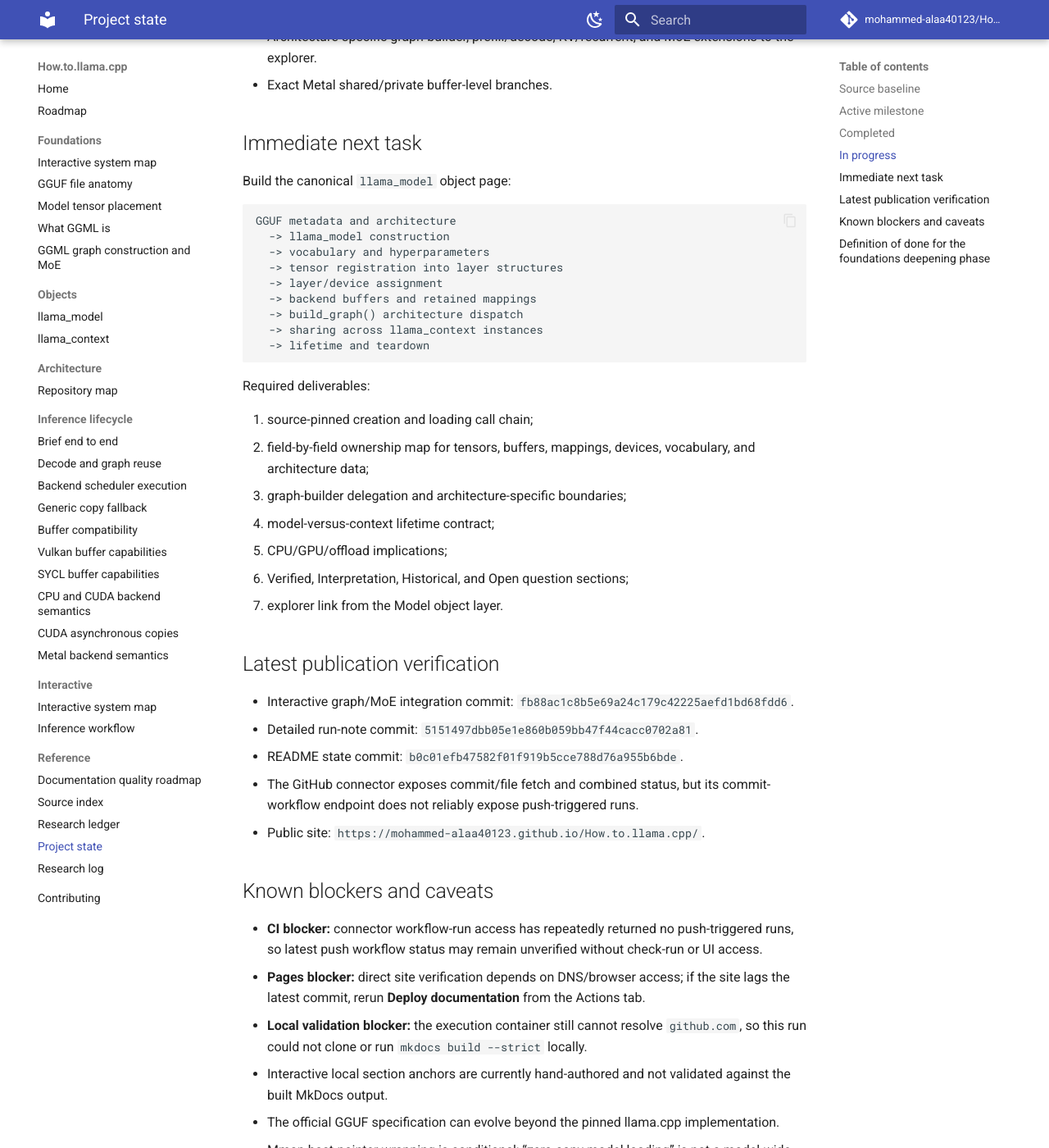
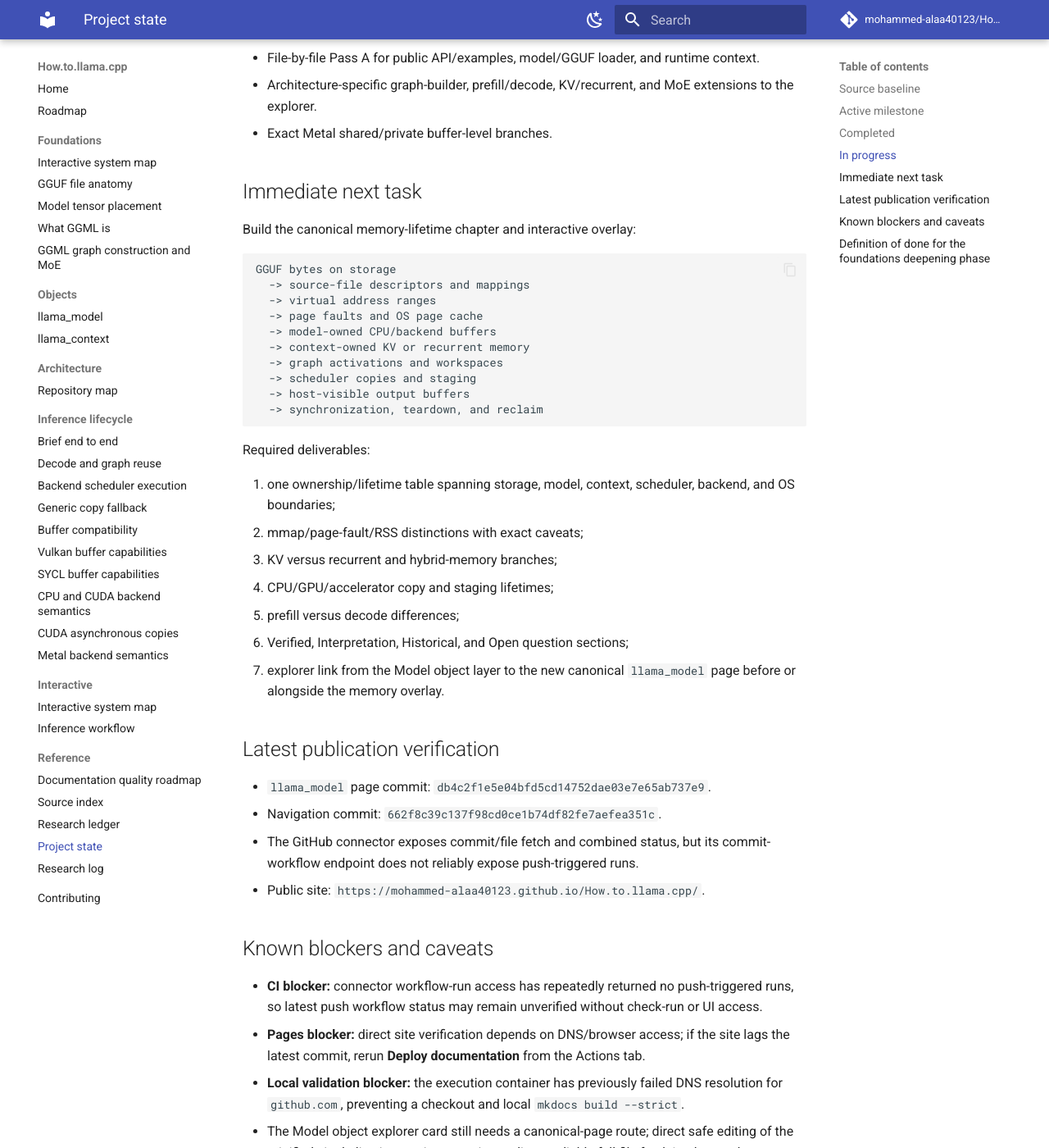
Before and after one commit to mohammed-alaa40123/How.to.llama.cpp, an MkDocs documentation site: the page built from docs/reference/project-state.md, in a window 1280 px wide and 1400 px high, scrolled down 2108 px. Shown: the whole window at 82% size. Built offline with MkDocs 1.6.1 and Material for MkDocs 9.7.7, drawn with Linux system fonts in a browser that asks for light colours; comment, search, counter and statistics services are not loaded; some of the changed text lies outside the part shown.

Commit message:
docs: update project state for llama_model page

````diff
--- a/docs/reference/project-state.md
+++ b/docs/reference/project-state.md
@@ -31,6 +31,7 @@
 - Object-centred, searchable, and interactive documentation quality roadmap.
 - Large interactive foundations explorer with system, code-path, memory, GGUF/graph, execution/synchronization, and file-map tabs.
 - Canonical `llama_context` object page and interactive links.
+- Canonical `llama_model` object page covering architecture dispatch, common versus architecture-specific loading, tensor/layer schemas, persistent storage ownership, device placement, graph-builder delegation, context sharing, memory factories, and teardown.
 - Canonical GGUF file-anatomy chapter covering format structure, split indexing, loader entry, mmap/page-fault distinctions, ownership, and truth labels.
 - Canonical model tensor-placement and data-transfer chapter covering device assignment, per-tensor buffer selection, mapping initialization, host-pointer aliasing, explicit reads, synchronous/asynchronous uploads, progress, cancellation, validation, trimming, and ownership.
 - Interactive GGUF/graph cards link directly to both canonical model-loading chapters with top-level navigation.
@@ -41,8 +42,8 @@
 
 ## In progress
 
+- Linking the interactive Model object layer to the canonical `llama_model` page.
 - Adding exact line-level source citations and generated source-link checking to the graph-construction chapter.
-- Canonical `llama_model` object page covering architecture dispatch, tensor registration, layer arrays, buffer ownership, graph-builder delegation, context sharing, and teardown.
 - Memory atlas and interactive runtime overlays for mmap/page faults, RAM/RSS, backend copies, KV/recurrent state, and workspaces.
 - Runtime evidence separating parsing, mapping/prefetch, page faults, direct reads, alias bytes, upload bytes, event waits, and first-token access.
 - File-by-file Pass A for public API/examples, model/GGUF loader, and runtime context.
@@ -51,35 +52,35 @@
 
 ## Immediate next task
 
-Build the canonical `llama_model` object page:
+Build the canonical memory-lifetime chapter and interactive overlay:
 
 ```text
-GGUF metadata and architecture
-  -> llama_model construction
-  -> vocabulary and hyperparameters
-  -> tensor registration into layer structures
-  -> layer/device assignment
-  -> backend buffers and retained mappings
-  -> build_graph() architecture dispatch
-  -> sharing across llama_context instances
-  -> lifetime and teardown
+GGUF bytes on storage
+  -> source-file descriptors and mappings
+  -> virtual address ranges
+  -> page faults and OS page cache
+  -> model-owned CPU/backend buffers
+  -> context-owned KV or recurrent memory
+  -> graph activations and workspaces
+  -> scheduler copies and staging
+  -> host-visible output buffers
+  -> synchronization, teardown, and reclaim
 ```
 
 Required deliverables:
 
-1. source-pinned creation and loading call chain;
-2. field-by-field ownership map for tensors, buffers, mappings, devices, vocabulary, and architecture data;
-3. graph-builder delegation and architecture-specific boundaries;
-4. model-versus-context lifetime contract;
-5. CPU/GPU/offload implications;
+1. one ownership/lifetime table spanning storage, model, context, scheduler, backend, and OS boundaries;
+2. mmap/page-fault/RSS distinctions with exact caveats;
+3. KV versus recurrent and hybrid-memory branches;
+4. CPU/GPU/accelerator copy and staging lifetimes;
+5. prefill versus decode differences;
 6. Verified, Interpretation, Historical, and Open question sections;
-7. explorer link from the Model object layer.
+7. explorer link from the Model object layer to the new canonical `llama_model` page before or alongside the memory overlay.
 
 ## Latest publication verification
 
-- Interactive graph/MoE integration commit: `fb88ac1c8b5e69a24c179c42225aefd1bd68fdd6`.
-- Detailed run-note commit: `5151497dbb05e1e860b059bb47f44cacc0702a81`.
-- README state commit: `b0c01efb47582f01f919b5cce788d76a955b6bde`.
+- `llama_model` page commit: `db4c2f1e5e04bfd5cd14752dae03e7e65ab737e9`.
+- Navigation commit: `662f8c39c137f98cd0ce1b74df82fe7aefea351c`.
 - The GitHub connector exposes commit/file fetch and combined status, but its commit-workflow endpoint does not reliably expose push-triggered runs.
 - Public site: `https://mohammed-alaa40123.github.io/How.to.llama.cpp/`.
 
@@ -87,7 +88,8 @@
 
 - **CI blocker:** connector workflow-run access has repeatedly returned no push-triggered runs, so latest push workflow status may remain unverified without check-run or UI access.
 - **Pages blocker:** direct site verification depends on DNS/browser access; if the site lags the latest commit, rerun **Deploy documentation** from the Actions tab.
-- **Local validation blocker:** the execution container still cannot resolve `github.com`, so this run could not clone or run `mkdocs build --strict` locally.
+- **Local validation blocker:** the execution container has previously failed DNS resolution for `github.com`, preventing a checkout and local `mkdocs build --strict`.
+- The Model object explorer card still needs a canonical-page route; direct safe editing of the minified single-line interactive asset is pending a reliable full-file fetch/update path.
 - Interactive local section anchors are currently hand-authored and not validated against the built MkDocs output.
 - The official GGUF specification can evolve beyond the pinned llama.cpp implementation.
 - Mmap host-pointer wrapping is conditional; “zero-copy model loading” is not a model-wide property under partial offload or incompatible buffer types.
````
Also changed, not shown: other parts of docs/reference/project-state.md (+1 -1 lines).
